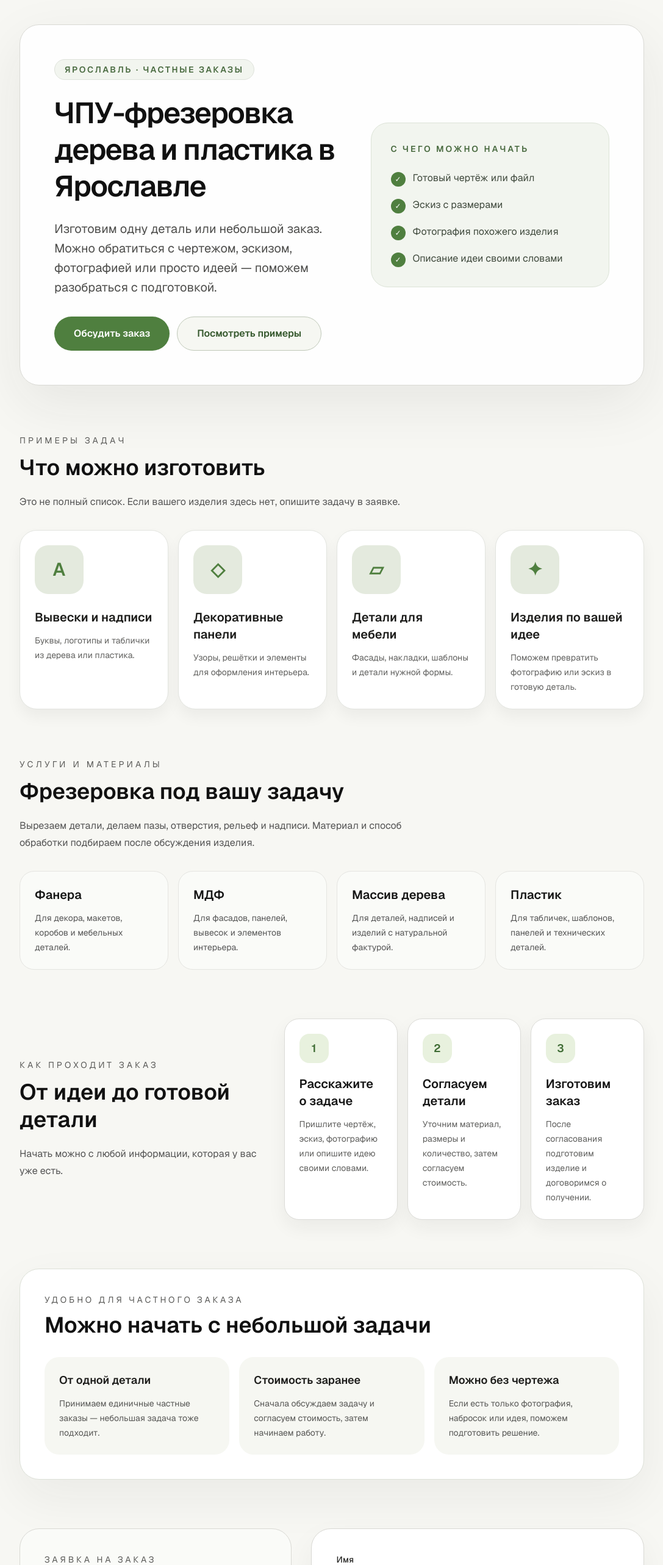
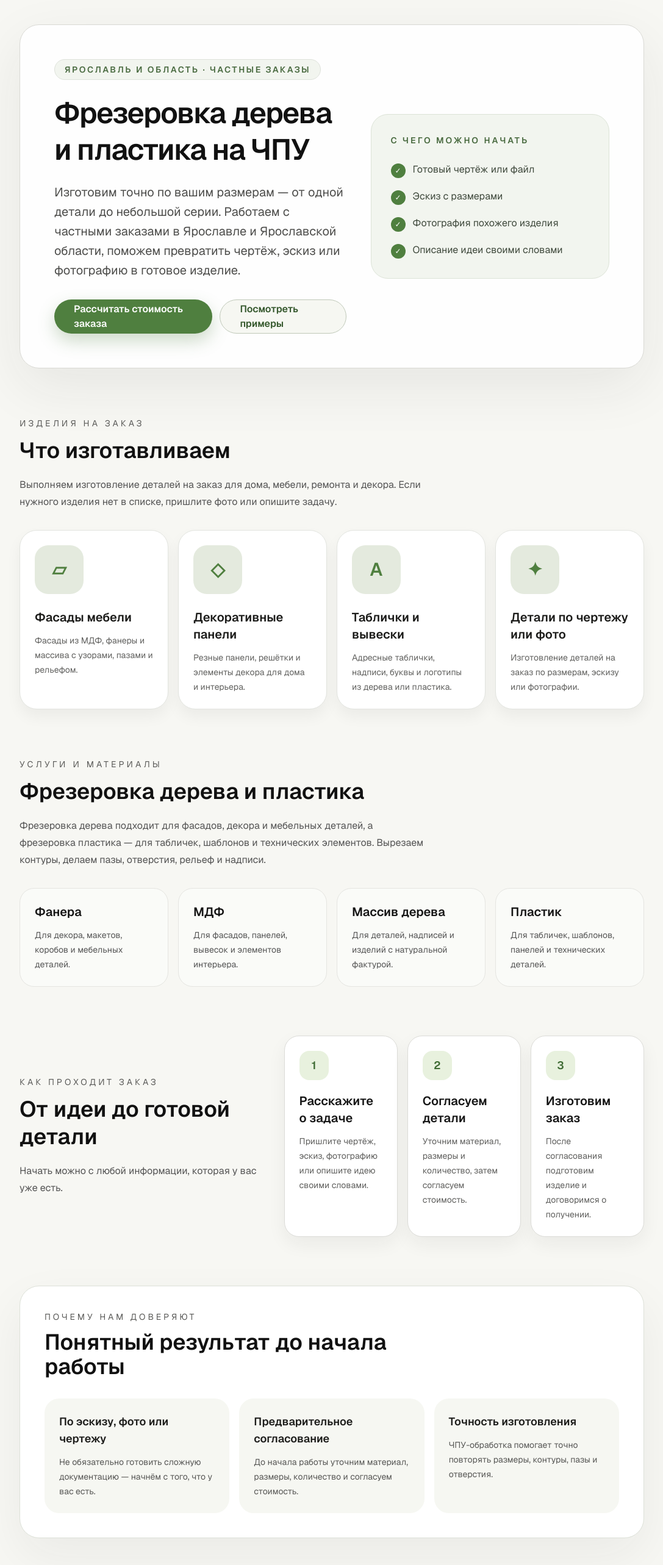
Before and after one commit to md84cyj9d5-sketch/cnc-site, a Next.js app: page / in a window 1280 px wide. Shown: the top 2566 px of the page at 61% size, without its empty margins (96-1183 px from the left). Built offline with nearby package versions, Linux system fonts and the light colour scheme.

Commit message:
Improve homepage conversion copy and SEO

```diff
--- a/src/app/layout.tsx
+++ b/src/app/layout.tsx
@@ -13,9 +13,9 @@ const geistMono = Geist_Mono({
 });
 
 export const metadata: Metadata = {
-  title: "ЧПУ-фрезеровка дерева и пластика в Ярославле",
+  title: "Фрезеровка ЧПУ в Ярославле — дерево и пластик на заказ",
   description:
-    "ЧПУ-фрезеровка дерева и пластика для частных заказов в Ярославле. Работаем по чертежу, эскизу, фотографии или идее.",
+    "Фрезеровка ЧПУ в Ярославле и области: фрезеровка дерева и пластика, изготовление деталей на заказ по чертежу, эскизу или фотографии.",
 };
 
 export default function RootLayout({
--- a/src/app/page.tsx
+++ b/src/app/page.tsx
@@ -2,23 +2,23 @@ import OrderForm from "@/components/OrderForm";
 
 const examples = [
   {
-    title: "Вывески и надписи",
-    description: "Буквы, логотипы и таблички из дерева или пластика.",
+    title: "Фасады мебели",
+    description: "Фасады из МДФ, фанеры и массива с узорами, пазами и рельефом.",
+    mark: "▱",
+  },
+  {
+    title: "Декоративные панели",
+    description: "Резные панели, решётки и элементы декора для дома и интерьера.",
+    mark: "◇",
+  },
+  {
+    title: "Таблички и вывески",
+    description: "Адресные таблички, надписи, буквы и логотипы из дерева или пластика.",
     mark: "А",
   },
   {
-    title: "Декоративные панели",
-    description: "Узоры, решётки и элементы для оформления интерьера.",
-    mark: "◇",
-  },
-  {
-    title: "Детали для мебели",
-    description: "Фасады, накладки, шаблоны и детали нужной формы.",
-    mark: "▱",
-  },
-  {
-    title: "Изделия по вашей идее",
-    description: "Поможем превратить фотографию или эскиз в готовую деталь.",
+    title: "Детали по чертежу или фото",
+    description: "Изготовление деталей на заказ по размерам, эскизу или фотографии.",
     mark: "✦",
   },
 ];
@@ -59,16 +59,16 @@ const steps = [
 
 const trustPoints = [
   {
-    title: "От одной детали",
-    description: "Принимаем единичные частные заказы — небольшая задача тоже подходит.",
+    title: "По эскизу, фото или чертежу",
+    description: "Не обязательно готовить сложную документацию — начнём с того, что у вас есть.",
   },
   {
-    title: "Стоимость заранее",
-    description: "Сначала обсуждаем задачу и согласуем стоимость, затем начинаем работу.",
+    title: "Предварительное согласование",
+    description: "До начала работы уточним материал, размеры, количество и согласуем стоимость.",
   },
   {
-    title: "Можно без чертежа",
-    description: "Если есть только фотография, набросок или идея, поможем подготовить решение.",
+    title: "Точность изготовления",
+    description: "ЧПУ-обработка помогает точно повторять размеры, контуры, пазы и отверстия.",
   },
 ];
 
@@ -79,21 +79,22 @@ export default function Home() {
         <section className="grid gap-10 rounded-[32px] border border-[#d9d9d4] bg-white/90 p-8 shadow-[0_30px_90px_rgba(35,35,35,0.08)] lg:grid-cols-[1.1fr_0.9fr] lg:items-center lg:p-14">
           <div className="max-w-2xl">
             <span className="inline-flex rounded-full border border-[#dee2db] bg-[#f2f5ef] px-4 py-1.5 text-sm font-semibold uppercase tracking-[0.18em] text-[#4a6b41]">
-              Ярославль · частные заказы
+              Ярославль и область · частные заказы
             </span>
             <h1 className="mt-6 text-4xl font-semibold leading-tight tracking-[-0.03em] text-[#111111] sm:text-5xl">
-              ЧПУ-фрезеровка дерева и пластика в Ярославле
+              Фрезеровка дерева и пластика на ЧПУ
             </h1>
             <p className="mt-6 max-w-xl text-lg leading-8 text-[#4d4d4b] sm:text-xl">
-              Изготовим одну деталь или небольшой заказ. Можно обратиться с чертежом,
-              эскизом, фотографией или просто идеей — поможем разобраться с подготовкой.
+              Изготовим точно по вашим размерам — от одной детали до небольшой серии.
+              Работаем с частными заказами в Ярославле и Ярославской области, поможем
+              превратить чертёж, эскиз или фотографию в готовое изделие.
             </p>
             <div className="mt-8 flex flex-col gap-3 sm:flex-row">
               <a
                 href="#order"
-                className="inline-flex h-14 items-center justify-center rounded-full bg-[#4f7f3f] px-8 text-base font-semibold text-white transition hover:bg-[#3e6b33]"
+                className="inline-flex h-14 items-center justify-center rounded-full bg-[#4f7f3f] px-8 text-base font-semibold text-white shadow-[0_12px_28px_rgba(79,127,63,0.28)] transition hover:-translate-y-0.5 hover:bg-[#3e6b33] hover:shadow-[0_16px_32px_rgba(79,127,63,0.34)]"
               >
-                Обсудить заказ
+                Рассчитать стоимость заказа
               </a>
               <a
                 href="#examples"
@@ -132,13 +133,14 @@ export default function Home() {
         <section id="examples" className="scroll-mt-8">
           <div className="max-w-2xl">
             <p className="text-sm uppercase tracking-[0.3em] text-[#5a5a58]">
-              Примеры задач
+              Изделия на заказ
             </p>
             <h2 className="mt-3 text-3xl font-semibold leading-tight text-[#111111] sm:text-4xl">
-              Что можно изготовить
+              Что изготавливаем
             </h2>
             <p className="mt-5 text-base leading-7 text-[#545454]">
-              Это не полный список. Если вашего изделия здесь нет, опишите задачу в заявке.
+              Выполняем изготовление деталей на заказ для дома, мебели, ремонта и декора.
+              Если нужного изделия нет в списке, пришлите фото или опишите задачу.
             </p>
           </div>
           <div className="mt-8 grid gap-4 sm:grid-cols-2 lg:grid-cols-4">
@@ -163,11 +165,12 @@ export default function Home() {
               Услуги и материалы
             </p>
             <h2 className="mt-3 text-3xl font-semibold leading-tight text-[#111111] sm:text-4xl">
-              Фрезеровка под вашу задачу
+              Фрезеровка дерева и пластика
             </h2>
             <p className="mt-5 text-base leading-7 text-[#545454]">
-              Вырезаем детали, делаем пазы, отверстия, рельеф и надписи. Материал и способ
-              обработки подбираем после обсуждения изделия.
+              Фрезеровка дерева подходит для фасадов, декора и мебельных деталей, а
+              фрезеровка пластика — для табличек, шаблонов и технических элементов.
+              Вырезаем контуры, делаем пазы, отверстия, рельеф и надписи.
             </p>
           </div>
           <div className="mt-8 grid gap-4 sm:grid-cols-2 lg:grid-cols-4">
@@ -213,10 +216,10 @@ export default function Home() {
 
         <section className="rounded-[32px] border border-[#dde1d8] bg-white p-8 shadow-[0_30px_80px_rgba(35,35,35,0.06)] sm:p-10">
           <p className="text-sm uppercase tracking-[0.28em] text-[#5a5a58]">
-            Удобно для частного заказа
+            Почему нам доверяют
           </p>
           <h2 className="mt-3 max-w-2xl text-3xl font-semibold text-[#111111] sm:text-4xl">
-            Можно начать с небольшой задачи
+            Понятный результат до начала работы
           </h2>
           <div className="mt-8 grid gap-4 md:grid-cols-3">
             {trustPoints.map((item) => (
@@ -254,7 +257,7 @@ export default function Home() {
             <div>
               <p className="text-sm uppercase tracking-[0.28em] text-[#5a5a58]">Контакты</p>
               <h2 className="mt-3 text-3xl font-semibold text-[#111111] sm:text-4xl">
-                ЧПУ-фрезеровка в Ярославле
+                Фрезеровка ЧПУ в Ярославле и области
               </h2>
               <p className="mt-5 max-w-xl text-base leading-7 text-[#575755]">
                 Свяжитесь удобным способом или отправьте заявку выше, чтобы обсудить задачу.
```
